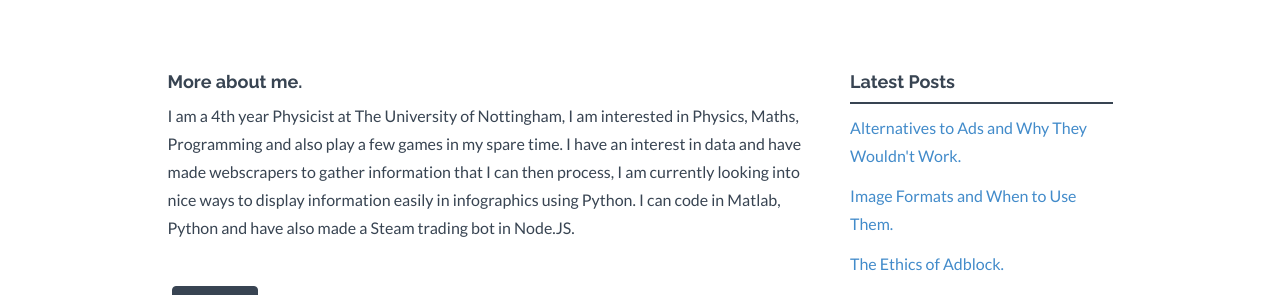
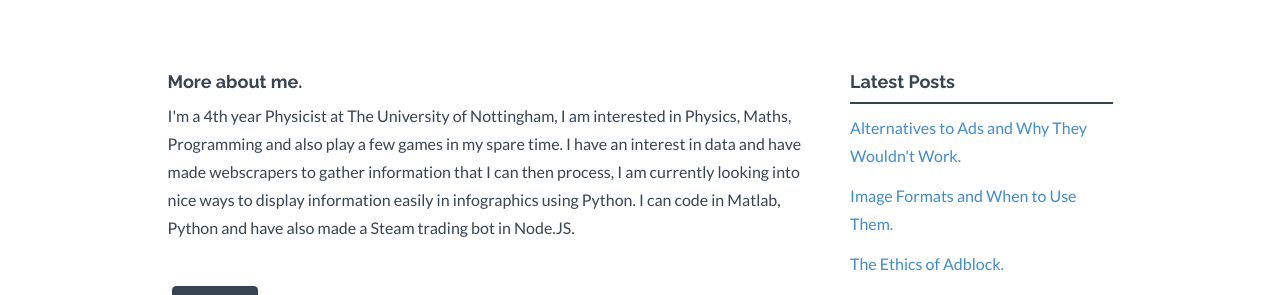
Before and after one commit to AceLewis/AceLewis.github.io, a Jekyll site: the page built from index.html, in a window 1280 px wide and 932 px high. Shown: the part 299-594 px from the top of the window. Built offline with Jekyll 4.4.1, drawn with Linux system fonts in a browser that asks for light colours; nearby versions of some CDN libraries.

```diff
--- a/_config.yml
+++ b/_config.yml
@@ -78,8 +78,8 @@ clients:
 
 
 # FOOTER ABOUT, Shown in footer on every page
-about_footer: "I am a 4th year Physicist at The University of Nottingham, I am interested in Physics, Maths, Programming and also play a few games in my spare time. I have an interest in data and have made webscrapers to gather information that I can then process, I am currently looking into nice ways to display information easily in infographics using Python. I can code in Matlab, Python and have also made a Steam trading bot in Node.JS."
-about_home: "I am a 4th year Physicist at The University of Nottingham, I am interested in Physics, Maths, Programming and also play a few games in my spare time. I have an interest in data and have made webscrapers to gather information that I can then process, I am currently looking into nice ways to display information easily in infographics using Python. I can code in Matlab, Python and have also made a Steam trading bot in Node.JS."
+about_footer: "I'm a 4th year Physicist at The University of Nottingham, I am interested in Physics, Maths, Programming and also play a few games in my spare time. I have an interest in data and have made webscrapers to gather information that I can then process, I am currently looking into nice ways to display information easily in infographics using Python. I can code in Matlab, Python and have also made a Steam trading bot in Node.JS."
+about_home: "I'm a 4th year Physicist at The University of Nottingham, I am interested in Physics, Maths, Programming and also play a few games in my spare time. I have an interest in data and have made webscrapers to gather information that I can then process, I am currently looking into nice ways to display information easily in infographics using Python. I can code in Matlab, Python and have also made a Steam trading bot in Node.JS."
 about_about: "
 I am a Physicist at The University of Nottingham currently in my 4th and final year.
 I love Physics and also have a big interest in programming, before university I did a bit of
--- a/blog.html
+++ b/blog.html
@@ -32,4 +32,3 @@ permalink: /blog/
 
     </div><! --/row -->
 </div><! --/container -->
-{% include css-bundle.html %}
```
Also changed, not shown: index.html (+0 -27 lines).
